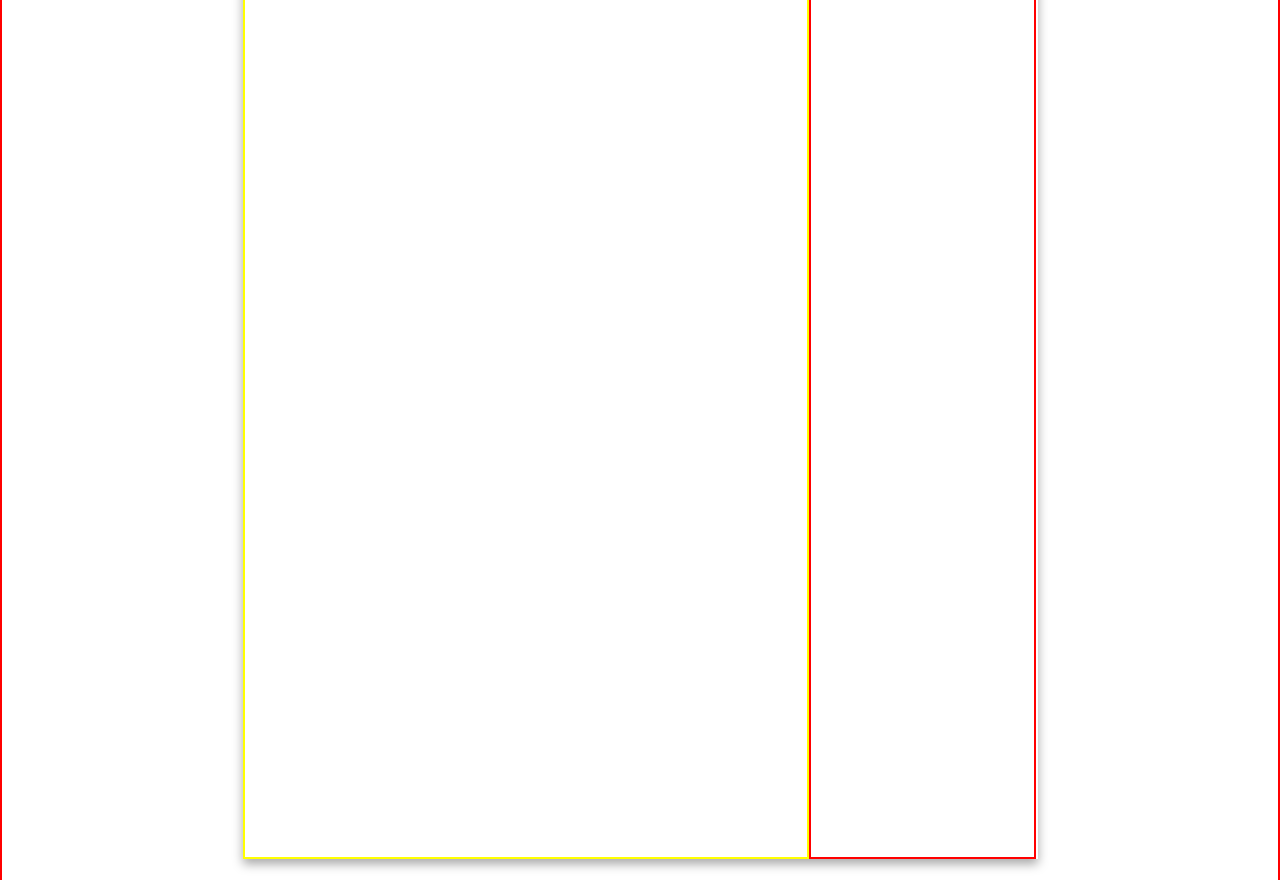
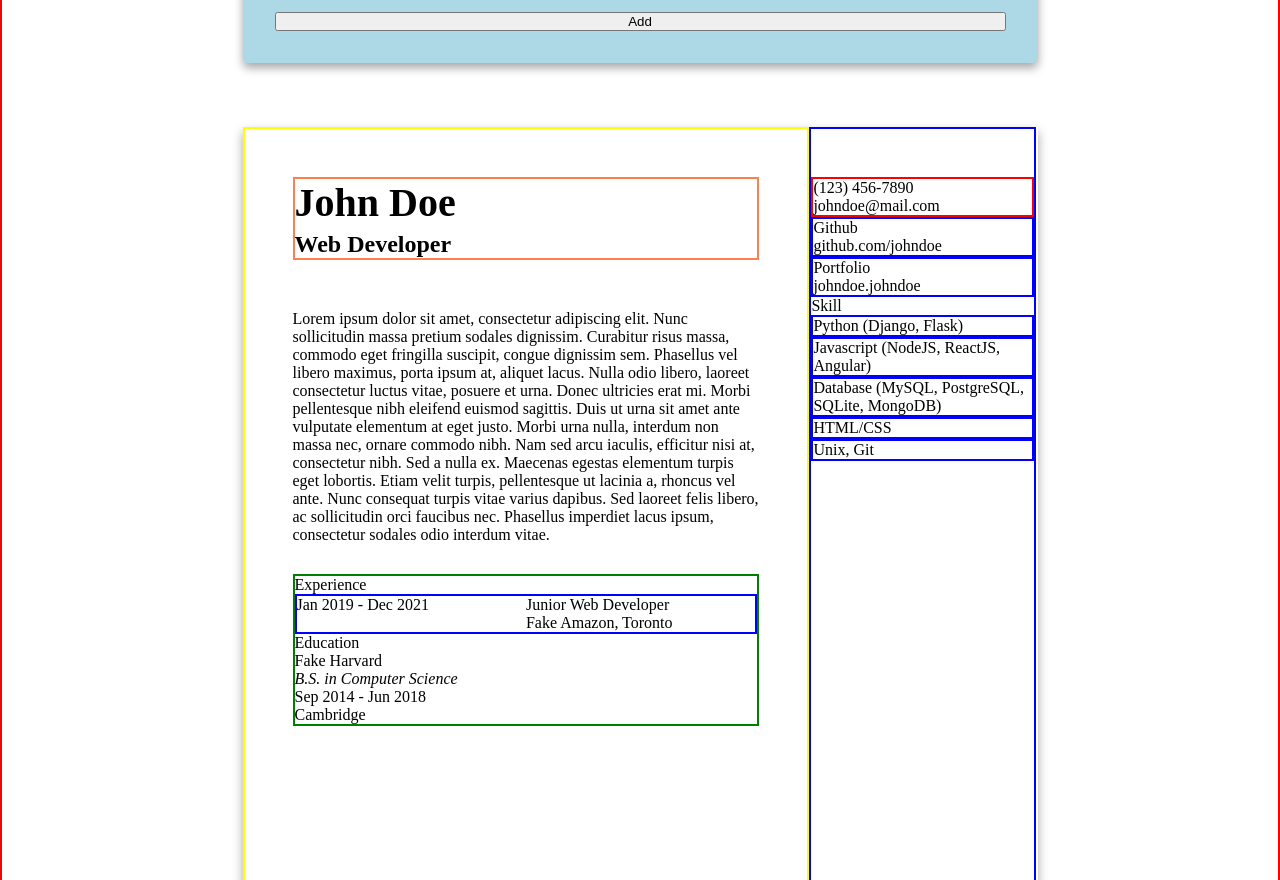
Before and after one commit to jianylei/resume-builder, a React (Create React App) app: page / in a window 1280 px wide. Shown: the part 1920-2800 px from the top of the page. Built offline with nearby package versions, Linux system fonts and the light colour scheme; the HTML template or start-up script is replaced by a standard one.

Commit message:
finished preview general layout, CSS WIP

```diff
--- a/src/App.css
+++ b/src/App.css
@@ -74,19 +74,45 @@ input:focus, textarea:focus{
 }
 .content-container{
   border: 2px solid yellow;
-  padding: 2rem;
+  padding: 3rem;
 }
 .side-container{
-  padding: 2rem;
+  padding: 3rem 0;
   border: 2px solid red;
 }
 .preview-header-container{
   border: 2px solid coral;
-  padding: 1rem 2rem;
 }
 .preview-header-container >h1{
   font-size: 40px;
   margin-bottom: 5px;
+}
+.summary{
+  padding: 50px 0 30px;
+}
+.preview-content{
+  border: 2px solid green;
+}
+/* experience */
+.experience{
+  border: 2px solid blue;
+  display: grid;
+  grid-template-columns: repeat(2,1fr);
+}
+.company-city{
+  grid-column: 2/-1;
+}
+/* side */
+.personal-info{
+  border: 2px solid red;
+}
+.side-container{
+  border: 2px solid blue;
+  display: flex;
+  flex-direction: column;
+}
+.preview-link-contaienr{
+  border: 2px solid blue;
 }
 
 /* Footer */
--- a/src/components/buttonBar.js
+++ b/src/components/buttonBar.js
@@ -1,4 +1,5 @@
 function ButtonBar({onClick}){
+
     return(
         <div className="bar-container">
             <button onClick={onClick}>Print</button>
--- a/src/components/exampleResume.js
+++ b/src/components/exampleResume.js
@@ -45,7 +45,7 @@ const exampleResume = {
       id: uniqid(),
       instituteName: "Fake Harvard",
       city: "Cambridge",
-      degree: "B.S",
+      degree: "B.S.",
       subject: "Computer Science",
       start: "Sep 2014",
       end: "Jun 2018"
--- a/src/components/main.js
+++ b/src/components/main.js
@@ -8,20 +8,30 @@ import emptyResume from "./emptyResume"
 import exampleResume from "./exampleResume";
 
 function Main() {
-    const[resume, setResume] = useState(emptyResume)
+    const[resume, setResume] = useState(exampleResume)
 
     const componentRef = useRef()
     const handlePrint = useReactToPrint({
           content: () => componentRef.current
     })
 
+    function clear(){
+        setResume(emptyResume);
+    }
+    function setExample(){
+        setResume(exampleResume);
+    }
+
     return (
         <>
+        <button onClick={clear}>clear</button>
+        <button onClick={setExample}>example</button>
         <div className="main-container">
             <Form resume={resume} setResume={setResume} />
             <Preview resume={resume} ref={componentRef}/>
         </div>
-        <ButtonBar onClick={handlePrint} />
+        <ButtonBar onClick={handlePrint} setResume={setResume}/>
+
         </>
     );
 }
--- /dev/null
+++ b/src/components/preview/educationItems.js
@@ -0,0 +1,12 @@
+function EducationItem({education}){
+    return(
+        <div className="education">
+            <div>{education.instituteName}</div>
+            <div><i>{education.degree} in {education.subject}</i></div>
+            <div>{education.start} - {education.end}</div>
+            <div>{education.city}</div>
+        </div>
+    )
+}
+
+export default EducationItem;
--- /dev/null
+++ b/src/components/preview/experienceItems.js
@@ -0,0 +1,11 @@
+function ExperienceItem({experience}){
+    return(
+        <div className="experience">
+            <div>{experience.start} - {experience.end}</div>
+            <div>{experience.position}</div>
+            <div className="company-city">{experience.company}, {experience.city}</div>
+        </div>
+    )
+}
+
+export default ExperienceItem;
--- a/src/components/preview/preview.js
+++ b/src/components/preview/preview.js
@@ -1,5 +1,7 @@
 import { Component } from "react";
 import PreviewHeader from "./header";
+import PreviewMain from "./previewMain";
+import SideBar from "./sidebar";
 
 class Preview extends Component{
     render(){
@@ -9,8 +11,13 @@ class Preview extends Component{
             <div className="preview-container">
                 <div className="content-container">
                     <PreviewHeader resume={resume}/>
+
+                    <div className="summary">{resume.personalInfo.summary}</div>
+
+
+                    <PreviewMain resume={resume}/>
                 </div>
-                <div className="side-container"></div>
+                <SideBar resume={resume}/>
         </div>
         )
     }
--- /dev/null
+++ b/src/components/preview/previewMain.js
@@ -0,0 +1,23 @@
+import ExperienceItem from "./experienceItems";
+import EducationItem from "./educationItems";
+
+function PreviewMain({resume}){
+    const experienceItems = resume.experience.map((experience) => (
+        <ExperienceItem key={experience.id} experience={experience} />
+    ));
+    const educationItems = resume.education.map((education) => (
+        <EducationItem key={education.id} education={education} />
+    ));
+
+    return(
+        <div className="preview-content">
+            <legend>Experience</legend>
+                {experienceItems}
+
+            <legend>Education</legend>
+                {educationItems}
+        </div>
+    )
+}
+
+export default PreviewMain;
--- /dev/null
+++ b/src/components/preview/sidebar.js
@@ -0,0 +1,33 @@
+function SideBar({resume}){
+    const linkItems = resume.personalInfo.link.map((link)=>{
+        return(
+            <div className="preview-link-contaienr">
+                <div>{link.title}</div>
+                <div>{link.url}</div>
+            </div>
+        )
+    });
+    const skillItems = resume.skills.map((skill)=>{
+        return(
+            <div className="preview-link-contaienr">
+                <div>{skill.skill}</div>
+            </div>
+        )
+    });
+
+    return(
+        <div className="side-container">
+            <div className="personal-info">
+                <div>{resume.personalInfo.phone}</div>
+                <div>{resume.personalInfo.email}</div>
+            </div>
+
+            {linkItems}
+
+            <legend>Skill</legend>
+            {skillItems}
+        </div>
+    )
+}
+
+export default SideBar;
```
